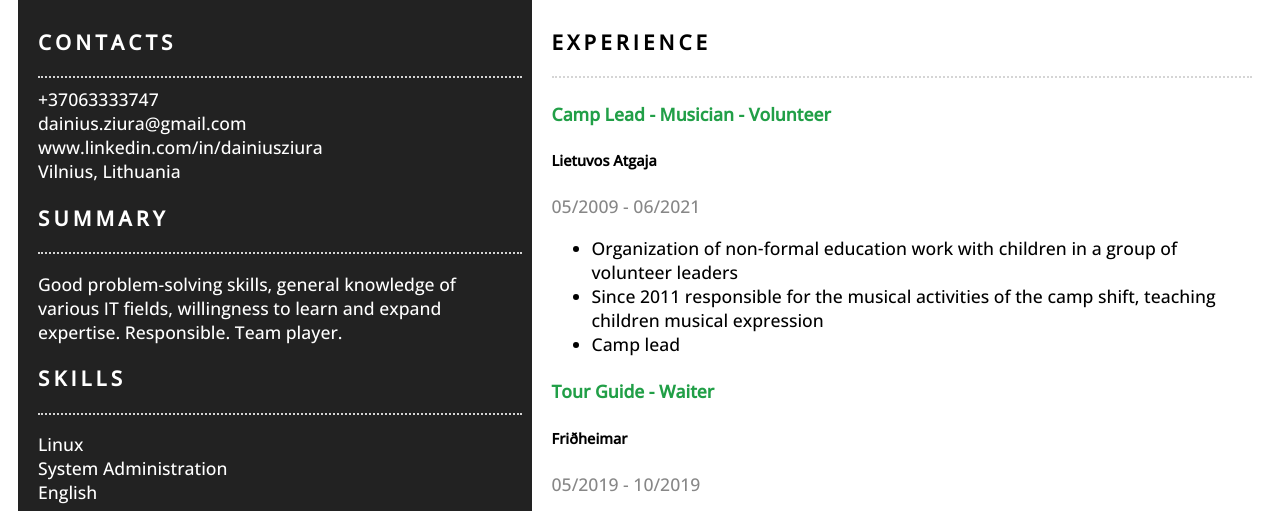
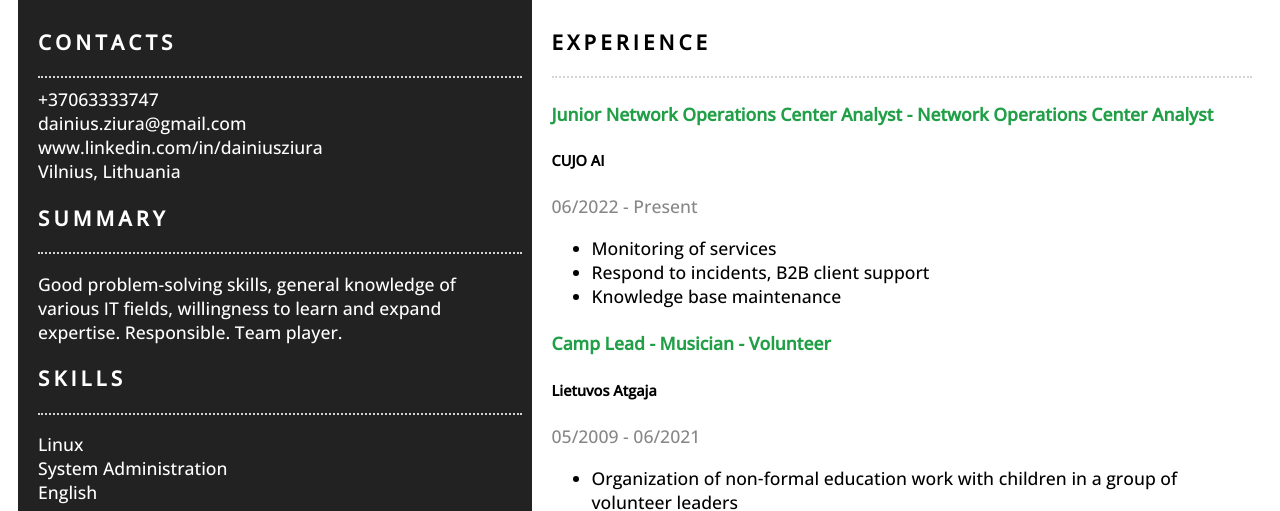
Before and after one commit to Knysliux001/CV, a plain HTML site: page index.html in a window 1280 px wide. Shown: the part 201-712 px from the top of the page. Drawn offline with nearby package versions, Linux system fonts and the light colour scheme.

Commit message:
Additional info

```diff
--- a/index.html
+++ b/index.html
@@ -49,6 +49,14 @@
         </div>
         <div class="right">
           <h3>EXPERIENCE</h3><hr>
+            <h4>Junior Network Operations Center Analyst - Network Operations Center Analyst</h4>
+            <h5>CUJO AI</h5>
+            <span class="date">06/2022 - Present</span>
+            <ul>
+              <li>Monitoring of services</li>
+              <li>Respond to incidents, B2B client support</li>
+              <li>Knowledge base maintenance</li>
+            </ul>
             <h4>Camp Lead - Musician - Volunteer</h4>
             <h5>Lietuvos Atgaja</h5>
             <span class="date">05/2009 - 06/2021</span>
```
